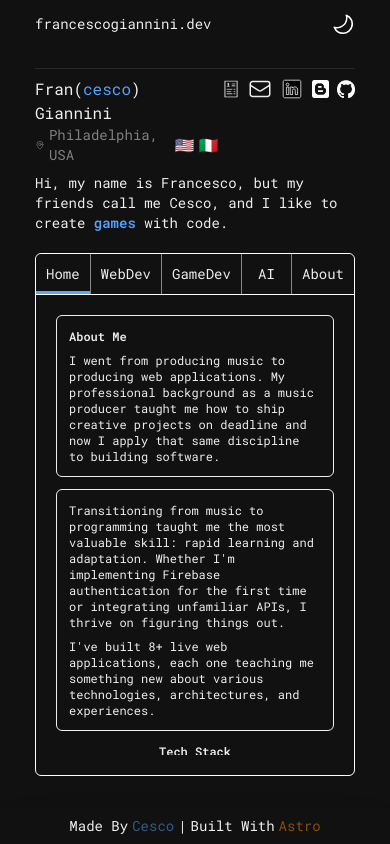
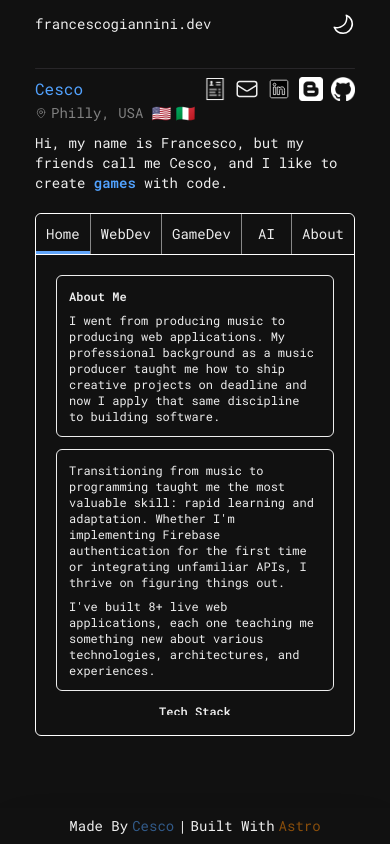
Before and after one commit to cescosgames/cescosgames.github.io, an Astro site: page / in a window 390 px wide. Built offline with nearby package versions, Linux system fonts and the light colour scheme; Astro itself is replaced by a stand-in of ours.

Commit message:
fixed mobile hero sizing

```diff
--- a/src/components/Hero.astro
+++ b/src/components/Hero.astro
@@ -10,8 +10,12 @@
         <!-- left side -->
         <div class="flex flex-col">
             <!-- name holder -->
-            <div>
-                <span class="">Fran(</span><span class="text-blue-400">cesco</span><span class="">) Giannini</span>
+            <div class="flex">
+                <span class="hidden sm:block">Fran(</span>
+                <span class="text-blue-400 hidden sm:block">c</span>
+                <span class="text-blue-400 block sm:hidden">C</span>
+                <span class="text-blue-400">esco</span>
+                <span class="hidden sm:block">) Giannini</span>
             </div>
             <!-- location holder -->
             <div class="flex items-center gap-1">
@@ -20,7 +24,8 @@
                     <path stroke-linecap="round" stroke-linejoin="round" d="M15 10.5a3 3 0 1 1-6 0 3 3 0 0 1 6 0Z" />
                     <path stroke-linecap="round" stroke-linejoin="round" d="M19.5 10.5c0 7.142-7.5 11.25-7.5 11.25S4.5 17.642 4.5 10.5a7.5 7.5 0 1 1 15 0Z" />
                 </svg>
-                <p class="text-sm opacity-50">Philadelphia, USA</p>
+                <p class="text-sm opacity-50 hidden sm:block">Philadelphia, USA</p>
+                <p class="text-sm opacity-50 block sm:hidden">Philly, USA</p>
 
                 <!-- flags -->
                 <div class="mx-1 flex gap-1">
```
Also changed, not shown: README.md.
